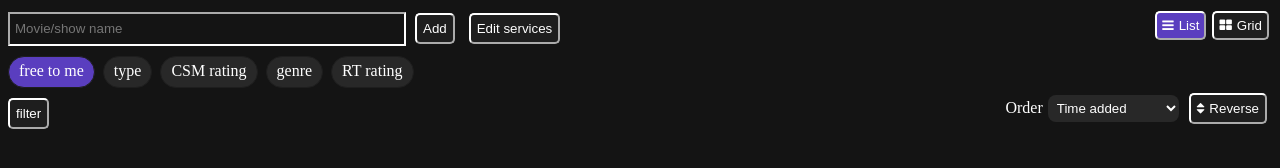
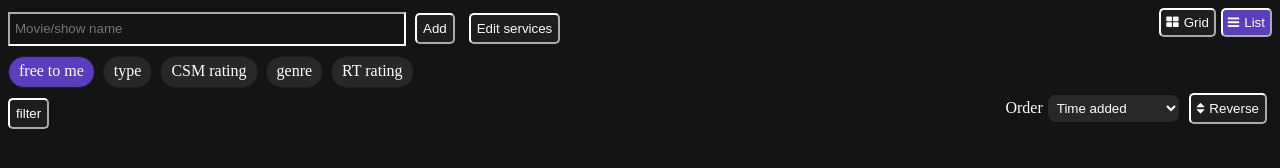
Before and after one commit to kisvg/movie-list, a plain HTML site: page index.html in a window 1280 px wide. Drawn offline with Linux system fonts and the light colour scheme; no server answers.

Commit message:
display flex

```diff
--- a/index.html
+++ b/index.html
@@ -12,12 +12,14 @@
         <button id="button-add-movie">Add</button>
 
         <!-- Buttons to choose list or grid view -->
+         <div id="view-container">
             <button id="button-grid">
                 <i class="fa fa-th-large"></i> Grid
             </button>
             <button id="button-list">
                 <i class="fa fa-bars"></i> List
             </button>
+        </div>
 
         <!--service list-->
         <button id="edit-services">Edit services</button>
--- a/styles.css
+++ b/styles.css
@@ -72,6 +72,10 @@ button{
 */
 /*#endregion theme */
 
+.movie{
+    cursor: pointer;
+}
+
 #input-add-movie{
     width: min(30vw, 400px);
     height: 20px;
@@ -83,22 +87,24 @@ button{
     margin-top: 5px;
 }
 
+#view-container{
+    display: flex;
+    flex-wrap: nowrap;
+    gap:5px;
+    float: right;
+}
+
 #button-list,#button-grid{
-    float: right;
+    margin: 0;
     padding:5px;
     display: flex;
     justify-content: center;
     align-items: center;
     gap: 5px;
-    margin: 3px;
 }
 
 #button-list.active,#button-grid.active{
     background-color: var(--clr-accent);
-}
-
-.movie{
-    cursor: pointer;
 }
 
 /*#region grid view */
```
Lines whose indentation alone changed are shown as unchanged.
